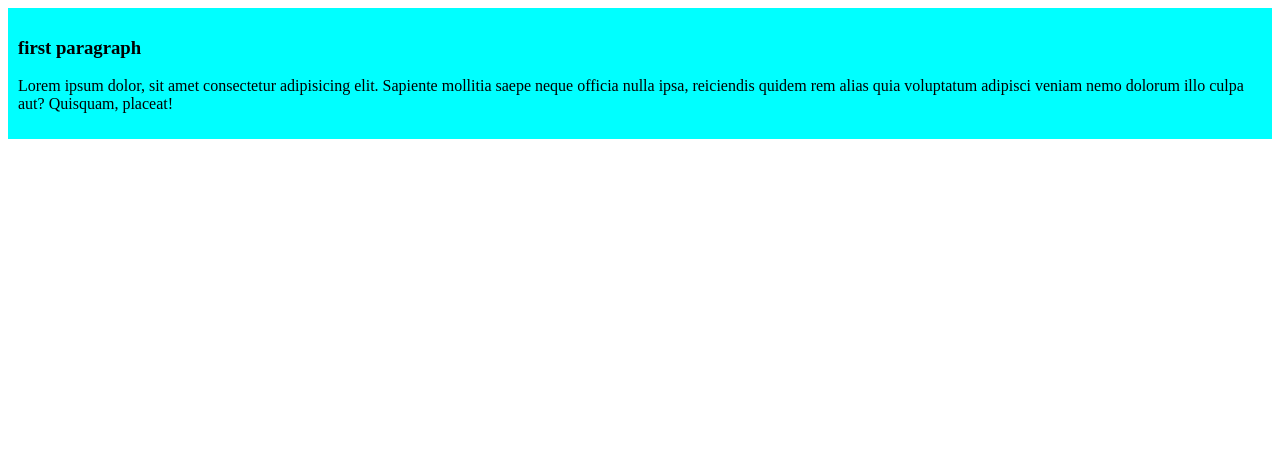
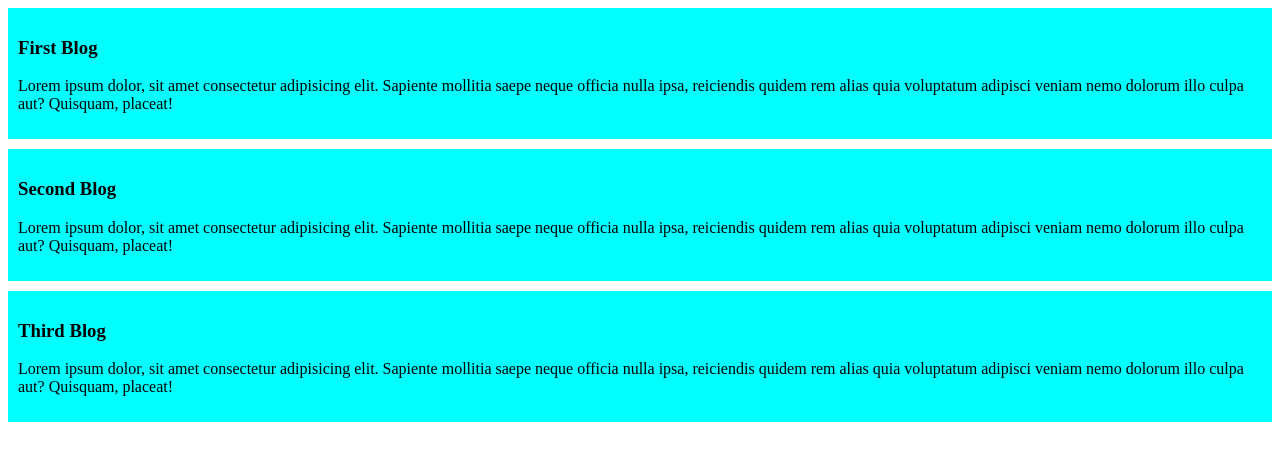
Before and after one commit to kazirifat11/new-repository, a plain HTML site: page index.html in a window 1280 px wide. Drawn offline with Linux system fonts and the light colour scheme.

Commit message:
added second blog

```diff
--- a/index.html
+++ b/index.html
@@ -8,7 +8,15 @@
 </head>
 <body>
     <div>
-        <h3>first paragraph</h3>
+        <h3>First Blog</h3>
+        <p>Lorem ipsum dolor, sit amet consectetur adipisicing elit. Sapiente mollitia saepe neque officia nulla ipsa, reiciendis quidem rem alias quia voluptatum adipisci veniam nemo dolorum illo culpa aut? Quisquam, placeat!</p>
+    </div>
+    <div>
+        <h3>Second Blog</h3>
+        <p>Lorem ipsum dolor, sit amet consectetur adipisicing elit. Sapiente mollitia saepe neque officia nulla ipsa, reiciendis quidem rem alias quia voluptatum adipisci veniam nemo dolorum illo culpa aut? Quisquam, placeat!</p>
+    </div>
+    <div>
+        <h3>Third Blog</h3>
         <p>Lorem ipsum dolor, sit amet consectetur adipisicing elit. Sapiente mollitia saepe neque officia nulla ipsa, reiciendis quidem rem alias quia voluptatum adipisci veniam nemo dolorum illo culpa aut? Quisquam, placeat!</p>
     </div>
 </body>
--- a/styles/blog.css
+++ b/styles/blog.css
@@ -1,4 +1,5 @@
 div{
     background-color: aqua;
     padding: 10px;
+    margin-bottom: 10px;
 }
```
